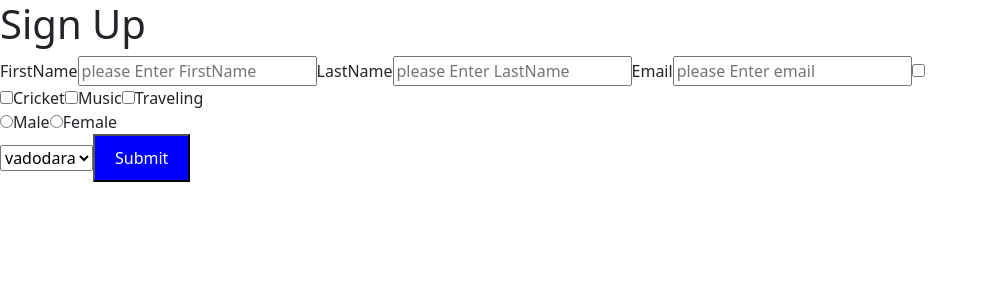
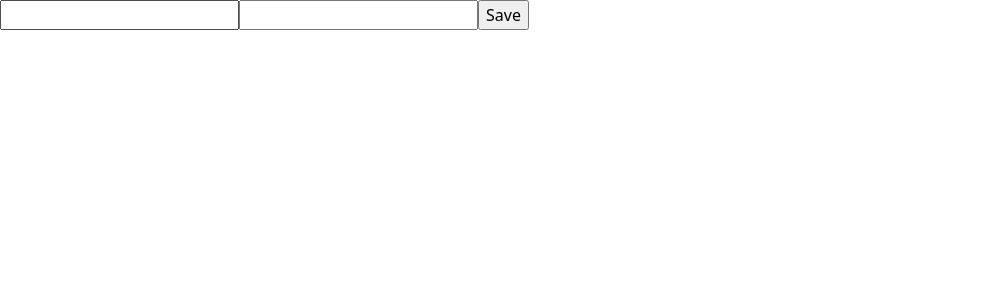
Before and after one commit to divyesh2123/myapp-master-123, a React (Create React App) app: page / in a window 1280 px wide. Shown: the top 300 px of the page, without its empty margins (0-988 px from the left). Built offline with nearby package versions, Linux system fonts and the light colour scheme.

Commit message:
todats code

```diff
--- /dev/null
+++ b/src/AutoLayoutExample.js
@@ -0,0 +1,20 @@
+import Container from 'react-bootstrap/Container';
+import Row from 'react-bootstrap/Row';
+import Col from 'react-bootstrap/Col';
+
+export default function AutoLayoutExample() {
+  return (
+    <Container>
+    <Row>
+      <Col>1 of 2</Col>
+      <Col>2 of 2</Col>
+    </Row>
+    <Row>
+      <Col>1 of 3</Col>
+      <Col>2 of 3</Col>
+      <Col>3 of 3</Col>
+    </Row>
+  </Container>
+
+  )
+}
--- /dev/null
+++ b/src/DataManagement.js
@@ -0,0 +1,100 @@
+import React, { useState } from 'react'
+
+export default function DataManagement() {
+   const [data,setData]= useState({
+        firstName : "",
+        lastName : ""
+    });
+
+    const [index,setIndex] = useState(-1);
+
+    const [multileData,setMultipleData] = useState([]);
+
+    const changeValue = (e)=>{
+
+        setData({...data,[e.target.name]: e.target.value})
+    }
+
+    const saveInfo = (e)=>{
+        e.preventDefault();
+
+        let p = [...multileData];
+
+        if(index == -1)
+        {
+        p.push(data);
+        }
+        else
+        {
+            p[index] = data;
+        }
+
+        setIndex(-1);
+        setMultipleData(p);
+
+    }
+
+    const deleteInfo = (index)=>{
+
+        let p = [...multileData];
+
+        p.splice(index,1);
+
+        setMultipleData(p);
+
+
+    }
+
+    const editInfo = (index)=>{
+
+        let o = multileData[index];
+
+        setData({...o});
+        setIndex(index);
+
+    }
+
+
+  return (
+    <div>
+
+        <form onSubmit={saveInfo}>
+
+            <input type='text' name="firstName" onChange={changeValue}
+             value={data.firstName} />
+            <input type='text' name="lastName" onChange={changeValue}
+            value={data.lastName} />
+
+            <input type='submit' value="Save"/>
+
+        </form>
+        <table>
+
+        {
+
+multileData.map((v,index)=>{
+
+    return(<tr><td>{v.firstName}</td><td>{v.lastName}</td>
+
+            <td><button onClick={()=>{
+                deleteInfo(index)
+
+            }}>Delete</button></td>
+
+
+<td><button onClick={()=>{
+                editInfo(index)
+
+            }}>edit</button></td>
+
+    </tr>)
+
+})
+
+}
+        </table>
+
+
+    </div>
+  )
+}
--- a/src/EDisplay.js
+++ b/src/EDisplay.js
@@ -1,17 +1,20 @@
 import React from 'react'
 import Button from 'react-bootstrap/Button';
 import Card from 'react-bootstrap/Card';
+import Col from 'react-bootstrap/Col';
 export const EDisplay = ({title,img,des}) => {
   return (
+    <Col xs lg="3">
     <Card style={{ width: '18rem' }}>
-    <Card.Img variant="top" src={props.img} />
+    <Card.Img variant="top" src={img} />
     <Card.Body>
-      <Card.Title>{data.title}</Card.Title>
+      <Card.Title>{title}</Card.Title>
       <Card.Text>
-        {data.des}
+        {des}
       </Card.Text>
       <Button variant="primary">Go somewhere</Button>
     </Card.Body>
   </Card>
+  </Col>
   )
 }
--- a/src/Ecommerce.js
+++ b/src/Ecommerce.js
@@ -2,6 +2,9 @@ import axios from 'axios'
 import React, { useEffect, useState } from 'react'
 
 import { EDisplay } from './EDisplay';
+import Container from 'react-bootstrap/Container';
+import Row from 'react-bootstrap/Row';
+
 
 
 export const Ecommerce = () => {
@@ -22,7 +25,8 @@ export const Ecommerce = () => {
 
     },[])
   return (
-    <>
+    <Container>
+       <Row >
       {
         data.map((v)=>{
 
@@ -35,8 +39,8 @@ export const Ecommerce = () => {
 
 
       }
+      </Row>
 
-
-    </>
+    </Container>
   )
 }
--- a/src/index.js
+++ b/src/index.js
@@ -12,11 +12,13 @@ import 'bootstrap/dist/css/bootstrap.min.css';
 import MyProps from './MyProps';
 import FormInClass from './FormInClass';
 import SingUpForm from './SingUpForm';
+import AutoLayoutExample from './AutoLayoutExample';
+import DataManagement from './DataManagement';
 
 const root = ReactDOM.createRoot(document.getElementById('root'));
 root.render(
   <React.StrictMode>
-    <SingUpForm />
+    <DataManagement />
   </React.StrictMode>
 );
 
```
